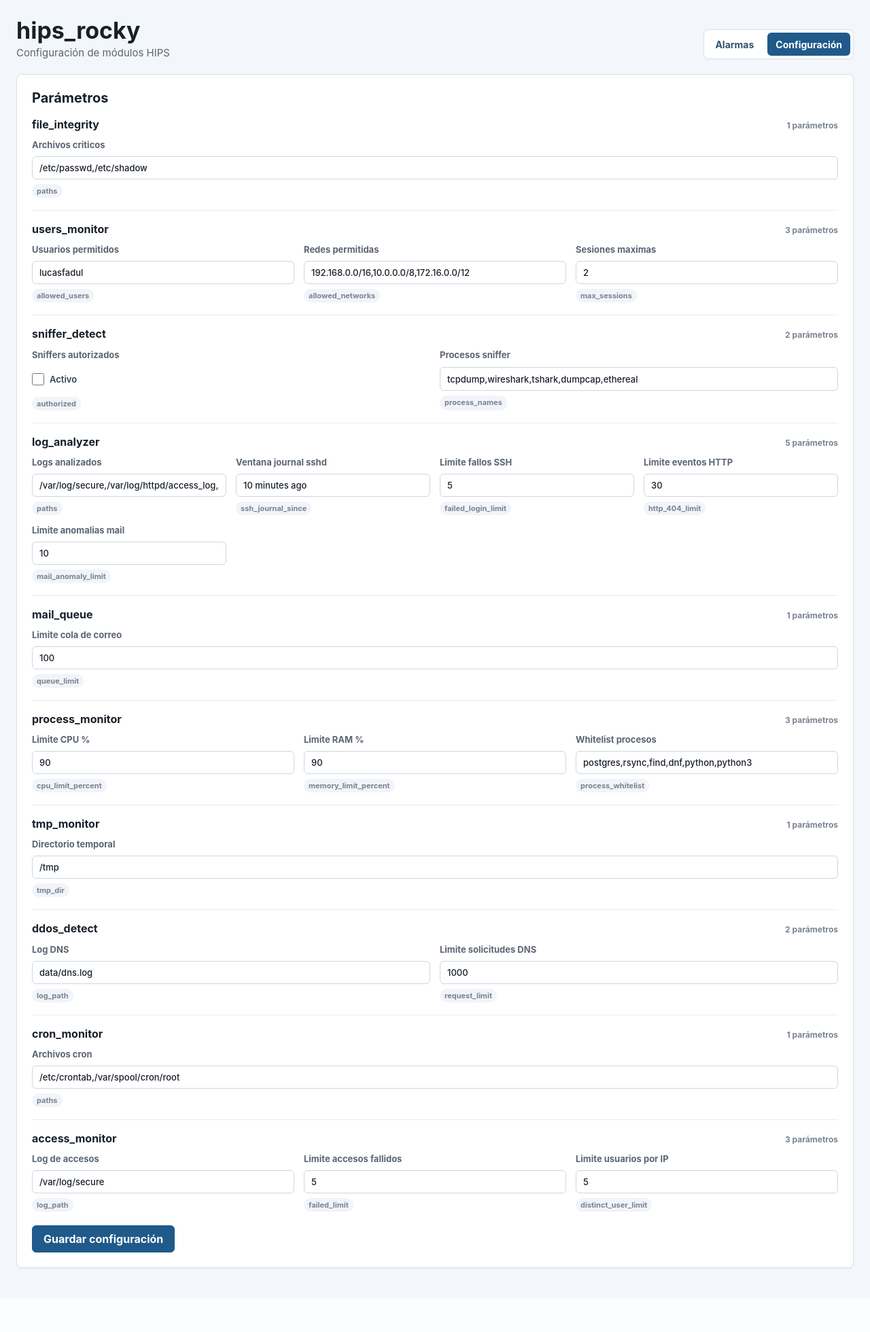
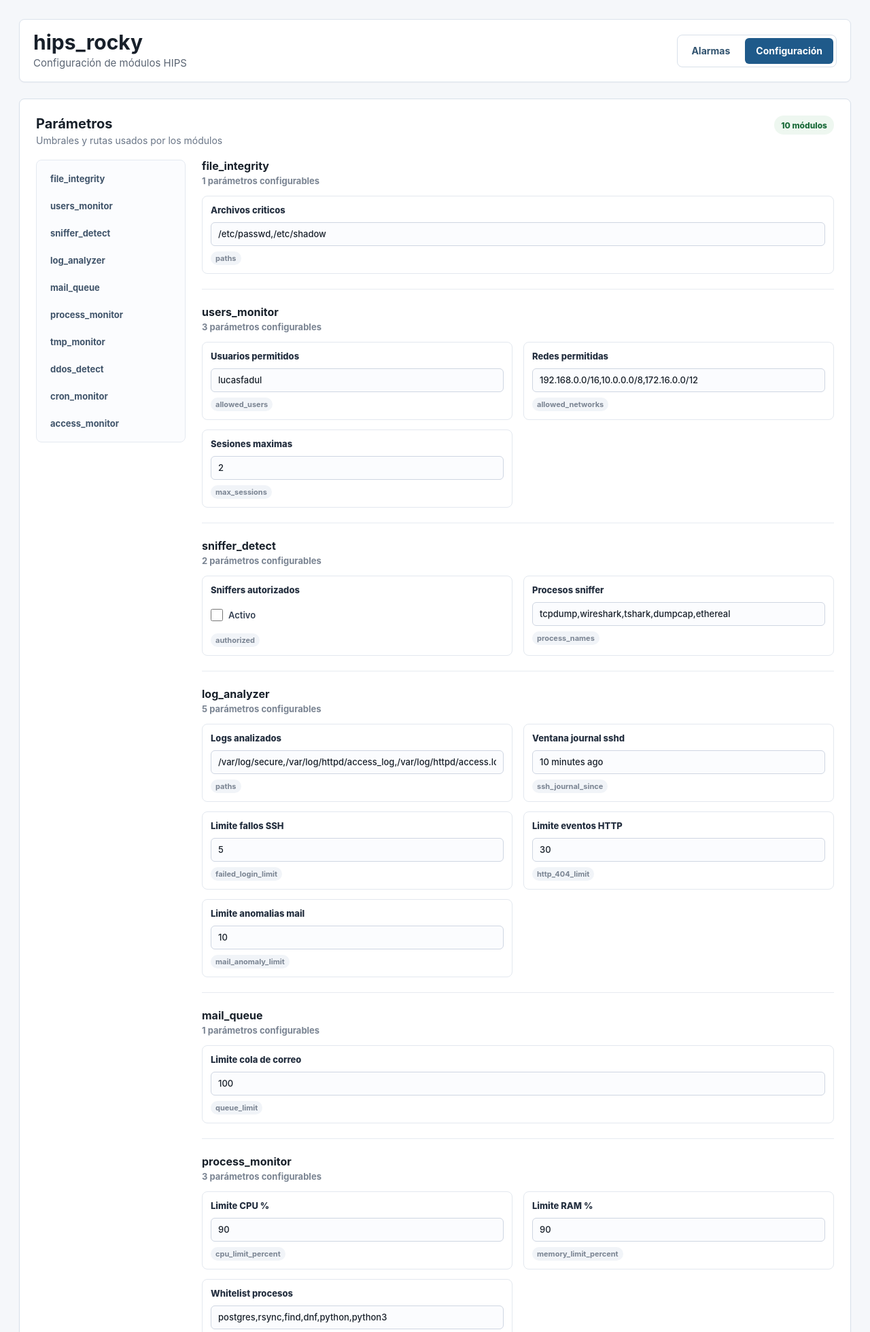
Before and after one commit to LucasFadul/SO2_TP, a FastAPI app: page /config in a window 1280 px wide. Shown: the top 1960 px of the page at 68% size. Before the commit the page ends 1867 px from the top, so only its background shows below. Run offline with FastAPI, Linux system fonts and the light colour scheme.

Commit message:
Mejoras 2.0 UI

```diff
--- a/web/static/styles.css
+++ b/web/static/styles.css
@@ -1,36 +1,45 @@
 :root {
   color-scheme: light;
   font-family: Inter, -apple-system, BlinkMacSystemFont, "Segoe UI", Arial, sans-serif;
-  background: #f3f6fa;
+  background: #f5f7fa;
   color: #18202a;
 }
 
 body {
   margin: 0;
   min-width: 320px;
+  background: #f5f7fa;
 }
 
 .page {
-  max-width: 1280px;
+  max-width: 1360px;
   margin: 0 auto;
-  padding: 28px 24px 44px;
+  padding: 28px 28px 48px;
 }
 
+.app-header,
 .page-header {
   display: flex;
-  align-items: flex-end;
+  align-items: center;
   justify-content: space-between;
-  gap: 20px;
-  margin-bottom: 22px;
+  gap: 24px;
+  margin-bottom: 24px;
+  padding: 18px 20px;
+  border: 1px solid #dce3ec;
+  border-radius: 8px;
+  background: #ffffff;
+  box-shadow: 0 1px 2px rgba(24, 32, 42, 0.04);
 }
 
+.brand-block h1,
 .page-header h1 {
   margin: 0 0 6px;
-  font-size: 34px;
+  font-size: 30px;
   line-height: 1;
   letter-spacing: 0;
 }
 
+.brand-block p,
 .page-header p {
   margin: 0;
   color: #5b6573;
@@ -40,7 +49,7 @@ body {
 .page-nav {
   display: flex;
   align-items: center;
-  gap: 8px;
+  gap: 6px;
   margin: 0;
   padding: 4px;
   border: 1px solid #d8e0ea;
@@ -49,15 +58,16 @@ body {
 }
 
 .page-nav a {
-  min-height: 34px;
+  min-height: 38px;
   display: inline-flex;
   align-items: center;
-  padding: 0 12px;
+  justify-content: center;
+  padding: 0 16px;
   border-radius: 6px;
   color: #31536f;
   text-decoration: none;
   font-size: 14px;
-  font-weight: 650;
+  font-weight: 700;
 }
 
 .page-nav a.active {
@@ -65,18 +75,48 @@ body {
   color: #ffffff;
 }
 
+.page-nav a:not(.active):hover {
+  background: #f1f5f9;
+}
+
 .panel {
   background: #ffffff;
   border: 1px solid #d8e0ea;
   border-radius: 8px;
-  padding: 22px;
+  padding: 24px;
   box-shadow: 0 1px 2px rgba(24, 32, 42, 0.04);
 }
 
-.panel h2 {
-  margin: 0 0 18px;
+.section-heading {
+  display: flex;
+  align-items: start;
+  justify-content: space-between;
+  gap: 16px;
+  margin-bottom: 20px;
+}
+
+.section-heading h2 {
+  margin: 0 0 4px;
   font-size: 20px;
   line-height: 1.2;
+}
+
+.section-heading p {
+  margin: 0;
+  color: #697586;
+  font-size: 14px;
+}
+
+.status-chip {
+  display: inline-flex;
+  align-items: center;
+  min-height: 28px;
+  padding: 0 10px;
+  border-radius: 999px;
+  background: #eef7f0;
+  color: #1b6b3a;
+  font-size: 12px;
+  font-weight: 800;
 }
 
 .error {
@@ -258,25 +305,66 @@ tbody tr:last-child td {
 
 .config-form {
   display: grid;
-  gap: 18px;
+  gap: 22px;
+}
+
+.config-layout {
+  display: grid;
+  grid-template-columns: 220px minmax(0, 1fr);
+  gap: 24px;
+  align-items: start;
+}
+
+.module-index {
+  position: sticky;
+  top: 20px;
+  display: grid;
+  gap: 6px;
+  padding: 10px;
+  border: 1px solid #e4e9f0;
+  border-radius: 8px;
+  background: #fbfcfe;
+}
+
+.module-index a {
+  min-height: 34px;
+  display: flex;
+  align-items: center;
+  padding: 0 10px;
+  border-radius: 6px;
+  color: #40546a;
+  text-decoration: none;
+  font-size: 13px;
+  font-weight: 750;
+}
+
+.module-index a:hover {
+  background: #eef4f8;
+  color: #1f5a8a;
+}
+
+.config-sections {
+  display: grid;
+  gap: 24px;
 }
 
 .config-group {
-  padding-top: 18px;
-  border-top: 1px solid #e7ebf1;
+  scroll-margin-top: 24px;
+  padding-bottom: 22px;
+  border-bottom: 1px solid #e7ebf1;
 }
 
-.config-group:first-of-type {
-  padding-top: 0;
-  border-top: 0;
+.config-group:last-child {
+  padding-bottom: 0;
+  border-bottom: 0;
 }
 
 .config-group-header {
   display: flex;
-  align-items: baseline;
+  align-items: center;
   justify-content: space-between;
   gap: 12px;
-  margin-bottom: 12px;
+  margin-bottom: 14px;
 }
 
 .config-group-header h3 {
@@ -285,21 +373,28 @@ tbody tr:last-child td {
   line-height: 1.2;
 }
 
-.config-group-header span {
+.config-group-header p {
+  margin: 4px 0 0;
   color: #7a8492;
-  font-size: 12px;
+  font-size: 13px;
   font-weight: 650;
 }
 
 .config-grid {
   display: grid;
-  grid-template-columns: repeat(auto-fit, minmax(270px, 1fr));
-  gap: 14px;
+  grid-template-columns: repeat(auto-fit, minmax(300px, 1fr));
+  gap: 14px 16px;
 }
 
 .config-field {
   display: grid;
-  gap: 7px;
+  align-content: start;
+  gap: 8px;
+  min-width: 0;
+  padding: 12px;
+  border: 1px solid #e3e8ef;
+  border-radius: 8px;
+  background: #ffffff;
   font-size: 13px;
   color: #5b6573;
   font-weight: 650;
@@ -307,6 +402,8 @@ tbody tr:last-child td {
 
 .field-label {
   min-height: 18px;
+  color: #253040;
+  font-weight: 800;
 }
 
 .config-field input[type="text"],
@@ -316,10 +413,11 @@ tbody tr:last-child td {
   padding: 8px 10px;
   border: 1px solid #cfd6e2;
   border-radius: 6px;
-  background: #ffffff;
+  background: #fbfcfe;
   color: #18202a;
   font: inherit;
   font-weight: 500;
+  line-height: 1.3;
 }
 
 .config-field input[type="checkbox"] {
@@ -351,7 +449,7 @@ tbody tr:last-child td {
 .form-actions {
   display: flex;
   justify-content: flex-start;
-  padding-top: 2px;
+  padding-top: 4px;
 }
 
 .form-actions button {
--- a/web/templates/config.html
+++ b/web/templates/config.html
@@ -4,23 +4,29 @@
     <meta charset="utf-8">
     <meta name="viewport" content="width=device-width, initial-scale=1">
     <title>hips_rocky - configuracion</title>
-    <link rel="stylesheet" href="{{ url_for('static', path='styles.css') }}">
+    <link rel="stylesheet" href="{{ url_for('static', path='styles.css') }}?v=3">
   </head>
   <body>
     <main class="page">
-      <header class="page-header">
-        <div>
+      <header class="app-header">
+        <div class="brand-block">
           <h1>hips_rocky</h1>
           <p>Configuración de módulos HIPS</p>
         </div>
-        <nav class="page-nav">
+        <nav class="page-nav" aria-label="Navegación principal">
           <a href="/">Alarmas</a>
           <a class="active" href="/config">Configuración</a>
         </nav>
       </header>
 
       <section class="panel">
+        <div class="section-heading">
+          <div>
             <h2>Parámetros</h2>
+            <p>Umbrales y rutas usados por los módulos</p>
+          </div>
+          <span class="status-chip">10 módulos</span>
+        </div>
         {% if db_error %}
         <p class="error">No se pudo leer PostgreSQL: {{ db_error }}</p>
         {% endif %}
@@ -29,11 +35,21 @@
         {% endif %}
 
         <form method="post" class="config-form">
+          <div class="config-layout">
+            <aside class="module-index">
               {% for modulo, items in grouped_settings.items() %}
-          <section class="config-group">
+              <a href="#{{ modulo }}">{{ modulo }}</a>
+              {% endfor %}
+            </aside>
+
+            <div class="config-sections">
+              {% for modulo, items in grouped_settings.items() %}
+              <section class="config-group" id="{{ modulo }}">
                 <div class="config-group-header">
+                  <div>
                     <h3>{{ modulo }}</h3>
-              <span>{{ items|length }} parámetros</span>
+                    <p>{{ items|length }} parámetros configurables</p>
+                  </div>
                 </div>
                 <div class="config-grid">
                   {% for item in items %}
@@ -63,6 +79,8 @@
                 </div>
               </section>
               {% endfor %}
+            </div>
+          </div>
 
           <div class="form-actions">
             <button type="submit">Guardar configuración</button>
```
Also changed, not shown: other parts of web/static/styles.css (+29 -2 lines), web/templates/dashboard.html (+12 -4 lines). Lines whose indentation alone changed are shown as unchanged.
